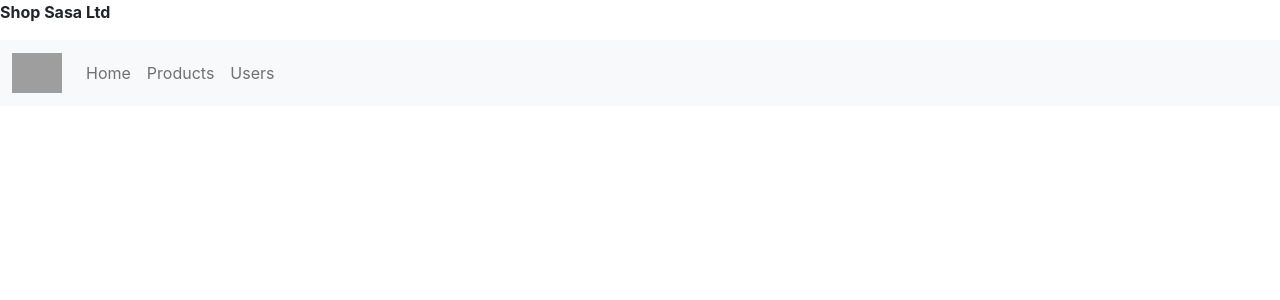
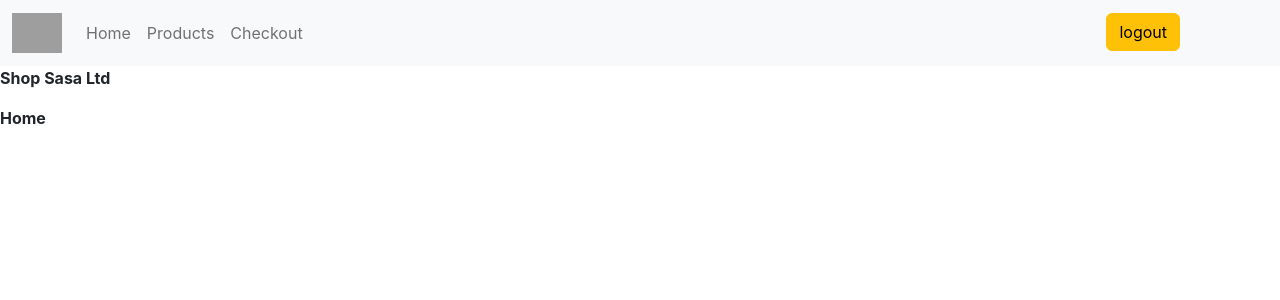
Before and after one commit to davidnene/ShopSasaApp, a React (Create React App) app: page /home in a window 1280 px wide. Shown: the top 300 px of the page. Built offline with nearby package versions, Linux system fonts and the light colour scheme; no server answers; grey boxes are pictures that could not be loaded.

Commit message:
Add functionality

```diff
--- a/src/App.js
+++ b/src/App.js
@@ -5,6 +5,8 @@ import NavBar from './NavBar';
 import {Route, Switch} from 'react-router-dom'
 import FrontPage from './FrontPage';
 import Products from './Products';
+import Login from './Login';
+import Checkout from './Checkout';
 
 function App() {
   const [items, setItems] = useState([]);
@@ -21,14 +23,21 @@ function App() {
 
   return (
     <div>
-      <p><strong>Shop Sasa Ltd</strong></p>
-      <NavBar/>
       <Switch>
         <Route exact path ="/products">
+          <NavBar/>
           <Products items={items}/>
         </Route>
-        <Route exact path="/">
+        <Route exact path="/home">
+        <NavBar/>
           <FrontPage/>
+        </Route>
+        <Route path="/checkout">
+          <NavBar/>
+          <Checkout/>
+        </Route>
+        <Route path="/">
+          <Login/>
         </Route>
       </Switch>
     </div>
--- a/src/FrontPage.js
+++ b/src/FrontPage.js
@@ -1,7 +1,13 @@
 import React from "react";
 
 function FrontPage() {
-    return <p><strong>Home</strong></p>
+
+    return (
+    <div>
+    <p><strong>Shop Sasa Ltd</strong></p>
+    <p><strong>Home</strong></p>
+
+    </div>)
 }
 
 export default FrontPage;
--- a/src/NavBar.js
+++ b/src/NavBar.js
@@ -1,7 +1,14 @@
 import React from "react";
 import {Link} from "react-router-dom"
+import {useHistory} from "react-router-dom"
 
 function NavBar() {
+
+  const history = useHistory()
+
+  function handleLogOut() {
+      history.push("/")
+  }
     return (
         <nav className="navbar navbar-expand-lg bg-light">
         <div className="container-fluid">
@@ -12,13 +19,16 @@ function NavBar() {
           <div className="collapse navbar-collapse" id="navbarTogglerDemo03">
             <ul className="navbar-nav me-auto mb-2 mb-lg-0">
               <li className="nav-item">
-                <Link className="nav-link" exact aria-current="page" to="/">Home</Link>
+                <Link className="nav-link" exact aria-current="page" to="/home">Home</Link>
               </li>
               <li className="nav-item">
               <Link className="nav-link" exact aria-current="page" to="/products">Products</Link>
               </li>
               <li className="nav-item">
-                <a className="nav-link ">Users</a>
+              <Link className="nav-link" exact aria-current="page" to="/checkout">Checkout</Link>
+              </li>
+              <li className="nav-item">
+              <button style={{position:"absolute", right:"100px"}} onClick={handleLogOut} type="submit" className="btn btn-warning">logout</button>
               </li>
             </ul>
             {/* <form className="d-flex" role="search">
```
